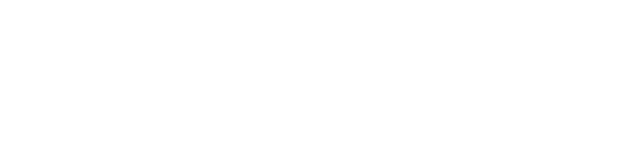
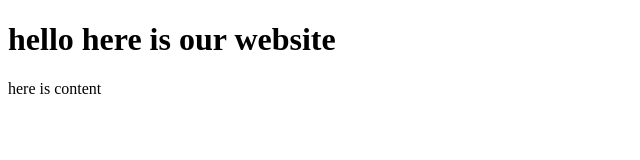
Before and after one commit to kingcoder07/test, a plain HTML site: page index.html in a window 1280 px wide. Shown: the whole page, without its empty margins (0-640 px from the left). Drawn offline with Linux system fonts and the light colour scheme.

Commit message:
added content to index.html

```diff
--- a/index.html
+++ b/index.html
@@ -5,5 +5,8 @@
     <meta name="viewport" content="width=device-width, initial-scale=1.0" />
     <title>Document</title>
   </head>
-  <body></body>
+  <body>
+    <h1>hello here is our website</h1>
+    <p>here is content</p>
+  </body>
 </html>
```
